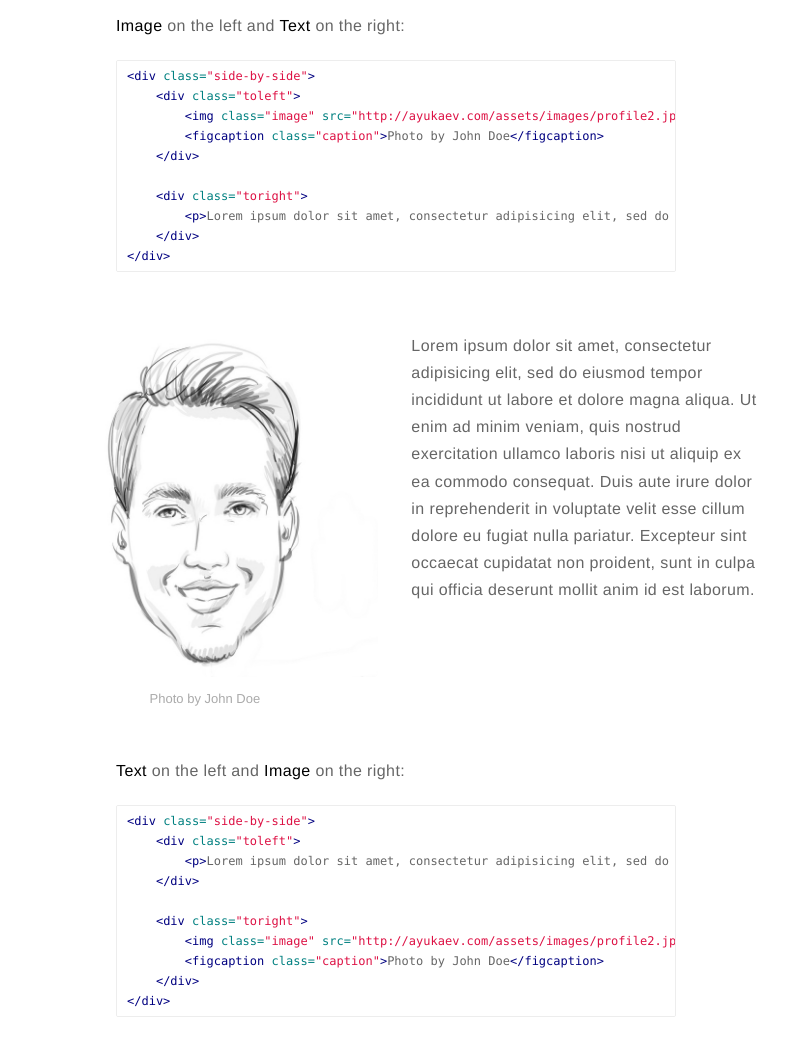
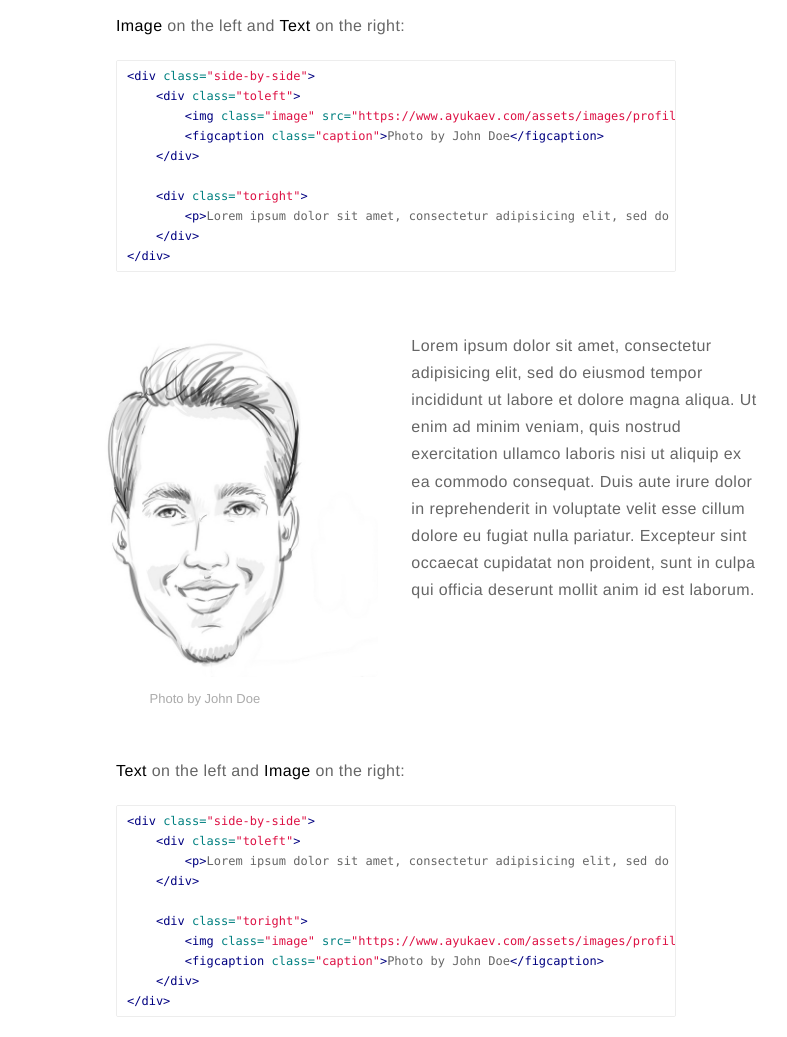
Before and after one commit to ayukaev/ayukaev.github.io, a Jekyll site: the page built from _posts/2015-02-24-markdown-extra-components.markdown, in a window 1280 px wide and 1400 px high, scrolled down 1068 px. Shown: the part 151-1188 px from the top of the window, without its empty margins (244-1031 px from the left). Built offline with Jekyll 4.4.1, drawn with Linux system fonts in a browser that asks for light colours; comment, search, counter and statistics services are not loaded.

Commit message:
Update _config.yml

```diff
--- a/_config.yml
+++ b/_config.yml
@@ -10,7 +10,8 @@ description: Passionate technologist, experienced citizen, professional human be
 external-image: false
 picture: assets/images/profile2.jpg
 
-url: http://ayukaev.com
+url: https://www.ayukaev.com
+enforce_ssl: www.ayukaev.com
 # your url: http://USERNAME.github.io
 
 permalink: /:title/
```
